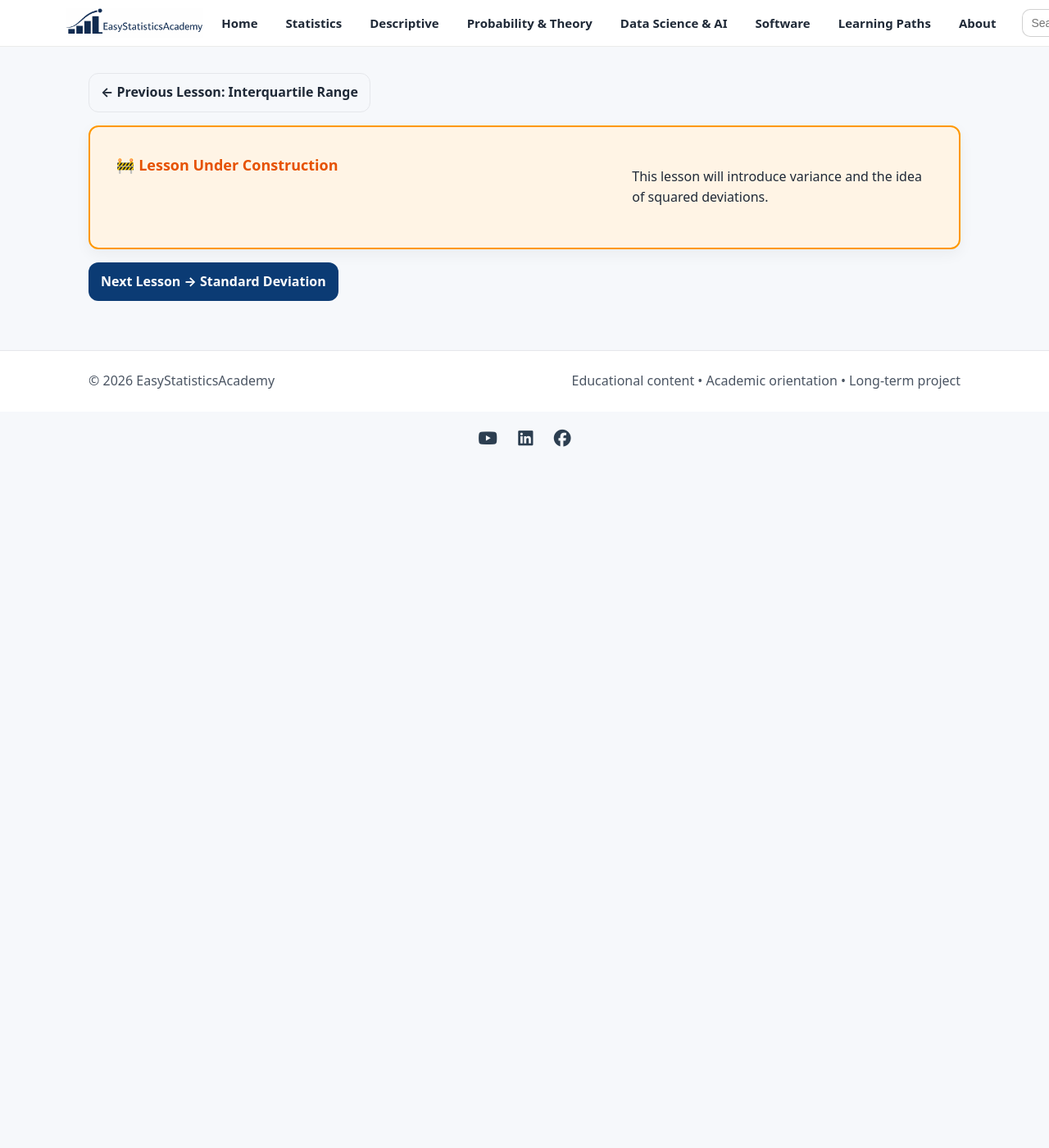
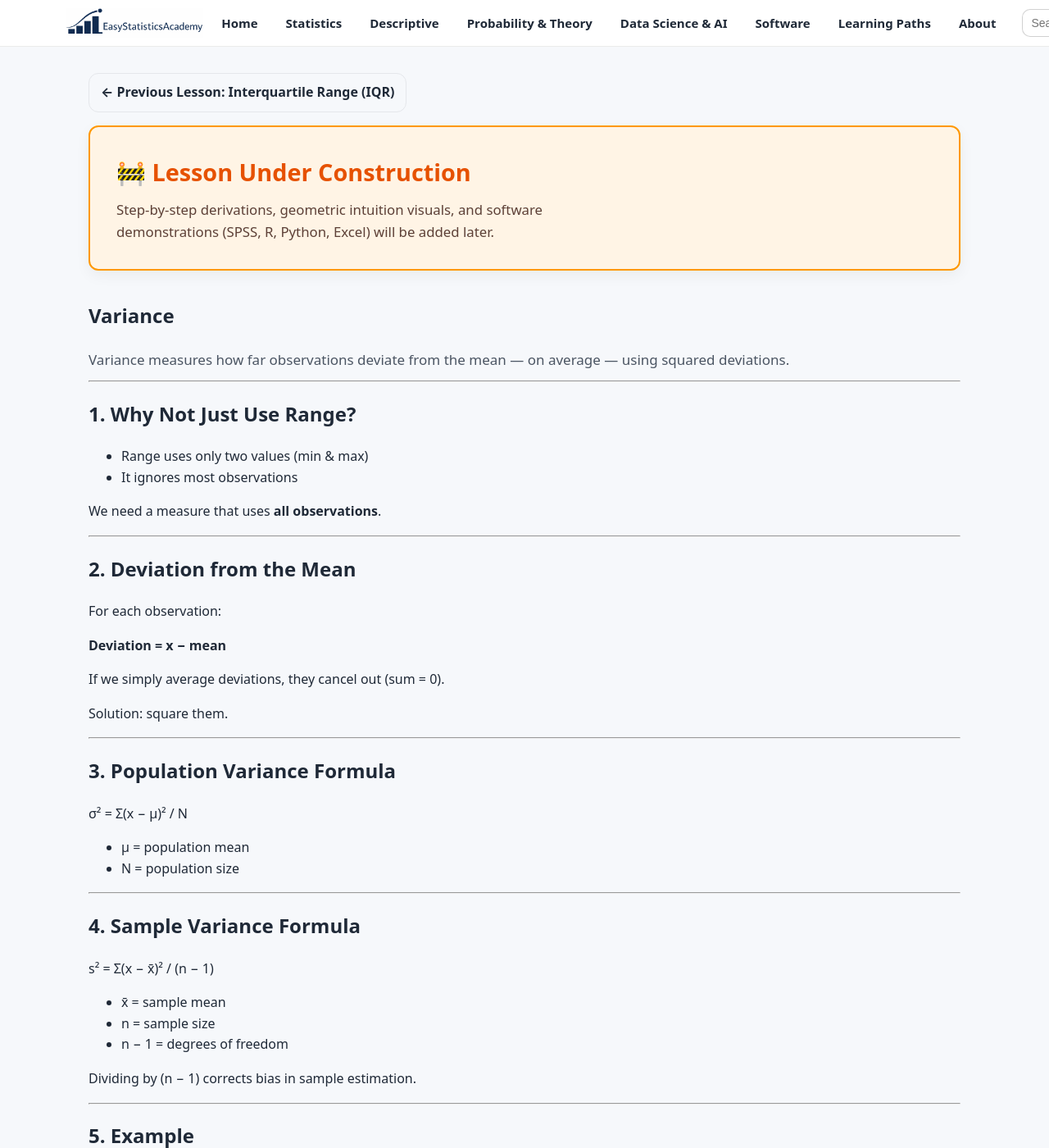
Before and after one commit to ammar-homaida-statistics/easystatisticsacademy, a Jekyll site: the page built from descriptive/spread/variance/index.md, in a window 1280 px wide and 1400 px high. Shown: the whole window at 82% size. Built offline with Jekyll 4.4.1, drawn with Linux system fonts in a browser that asks for light colours; some of the changed text lies outside the part shown.

Commit message:
Add lesson content

```diff
--- a/descriptive/spread/variance/index.md
+++ b/descriptive/spread/variance/index.md
@@ -1,22 +1,184 @@
 ---
 layout: default
 title: "Variance"
-description: "The mathematical foundation of dispersion based on squared deviations."
+description: "Understanding variance as the average squared deviation from the mean."
 permalink: /descriptive/spread/variance/
 sidebar: false
 ---
 
 <section class="section section-slim">
   <a class="btn btn-outline" href="/descriptive/spread/interquartile-range/">
-    ← Previous Lesson: Interquartile Range
+    ← Previous Lesson: Interquartile Range (IQR)
   </a>
 </section>
 
+<!-- UNDER CONSTRUCTION NOTICE -->
 <section class="section section-slim">
   <div class="callout" style="background:#fff4e5;border:2px solid #ff9800;padding:2rem;border-radius:12px;">
-    <h2 style="margin-top:0;color:#e65100;">🚧 Lesson Under Construction</h2>
-    <p>This lesson will introduce variance and the idea of squared deviations.</p>
+    <div class="callout-copy">
+      <h2 style="margin-top:0;color:#e65100;font-size:1.8rem;">
+        🚧 Lesson Under Construction
+      </h2>
+      <p style="margin:0;font-size:1.05rem;color:#5d4037;line-height:1.6;">
+        Step-by-step derivations, geometric intuition visuals, and software demonstrations (SPSS, R, Python, Excel) will be added later.
+      </p>
+    </div>
   </div>
+</section>
+
+<section class="section">
+  <div class="section-head">
+    <h1>Variance</h1>
+    <p class="lead">
+      Variance measures how far observations deviate from the mean — on average —
+      using squared deviations.
+    </p>
+  </div>
+
+  <hr>
+
+  <h2>1. Why Not Just Use Range?</h2>
+
+  <ul>
+    <li>Range uses only two values (min & max)</li>
+    <li>It ignores most observations</li>
+  </ul>
+
+  <p>
+    We need a measure that uses <strong>all observations</strong>.
+  </p>
+
+  <hr>
+
+  <h2>2. Deviation from the Mean</h2>
+
+  <p>
+    For each observation:
+  </p>
+
+  <p><strong>Deviation = x − mean</strong></p>
+
+  <p>
+    If we simply average deviations, they cancel out (sum = 0).
+  </p>
+
+  <p>
+    Solution: square them.
+  </p>
+
+  <hr>
+
+  <h2>3. Population Variance Formula</h2>
+
+  <p>
+    σ² = Σ(x − μ)² / N
+  </p>
+
+  <ul>
+    <li>μ = population mean</li>
+    <li>N = population size</li>
+  </ul>
+
+  <hr>
+
+  <h2>4. Sample Variance Formula</h2>
+
+  <p>
+    s² = Σ(x − x̄)² / (n − 1)
+  </p>
+
+  <ul>
+    <li>x̄ = sample mean</li>
+    <li>n = sample size</li>
+    <li>n − 1 = degrees of freedom</li>
+  </ul>
+
+  <p>
+    Dividing by (n − 1) corrects bias in sample estimation.
+  </p>
+
+  <hr>
+
+  <h2>5. Example</h2>
+
+  <p><strong>Dataset:</strong> 4, 6, 8</p>
+
+  <p>
+    Mean = 6
+  </p>
+
+  <p>
+    Deviations:
+  </p>
+
+  <ul>
+    <li>4 − 6 = −2 → squared = 4</li>
+    <li>6 − 6 = 0 → squared = 0</li>
+    <li>8 − 6 = 2 → squared = 4</li>
+  </ul>
+
+  <p>
+    Sum of squared deviations = 8
+  </p>
+
+  <p>
+    Sample variance:
+  </p>
+
+  <p>
+    s² = 8 / (3 − 1) = 8 / 2 = 4
+  </p>
+
+  <hr>
+
+  <h2>6. Interpretation</h2>
+
+  <p>
+    Variance measures the average squared distance from the mean.
+  </p>
+
+  <p>
+    Larger variance → greater dispersion.
+  </p>
+
+  <hr>
+
+  <h2>7. Important Properties</h2>
+
+  <ul>
+    <li>Always non-negative</li>
+    <li>Uses all observations</li>
+    <li>Sensitive to extreme values</li>
+    <li>Unit is squared (e.g., cm², dollars²)</li>
+  </ul>
+
+  <hr>
+
+  <h2>8. Why Squared Units Matter</h2>
+
+  <p>
+    Variance is not in the original measurement unit.
+  </p>
+
+  <p>
+    This makes interpretation less intuitive.
+  </p>
+
+  <p>
+    Solution → take the square root.
+  </p>
+
+  <hr>
+
+  <h2>Summary</h2>
+
+  <ul>
+    <li>Variance = average squared deviation from mean</li>
+    <li>Uses all data points</li>
+    <li>Sensitive to outliers</li>
+    <li>Measured in squared units</li>
+  </ul>
+
 </section>
 
 <section class="section section-slim">
```
